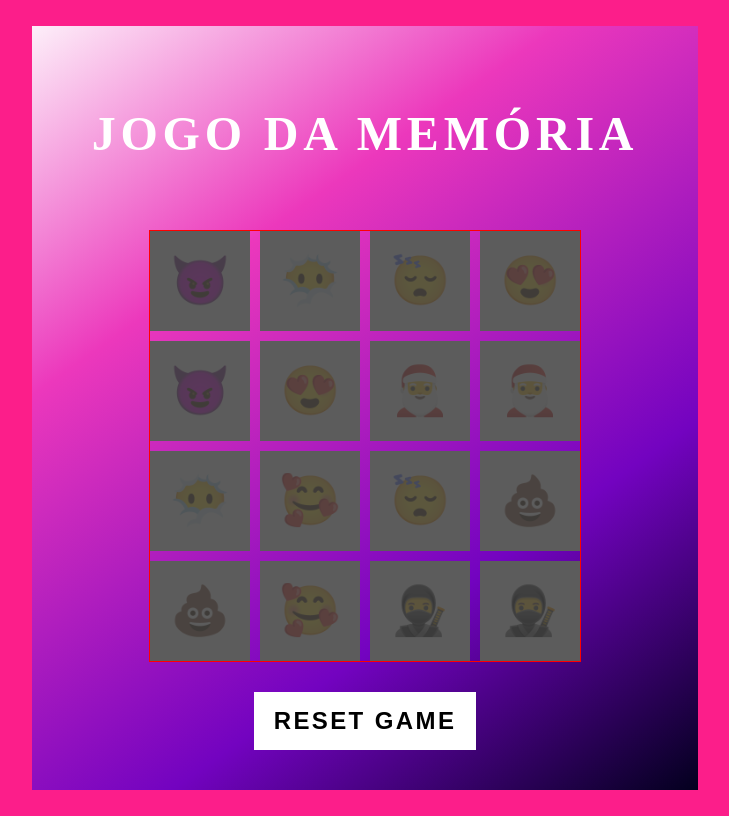
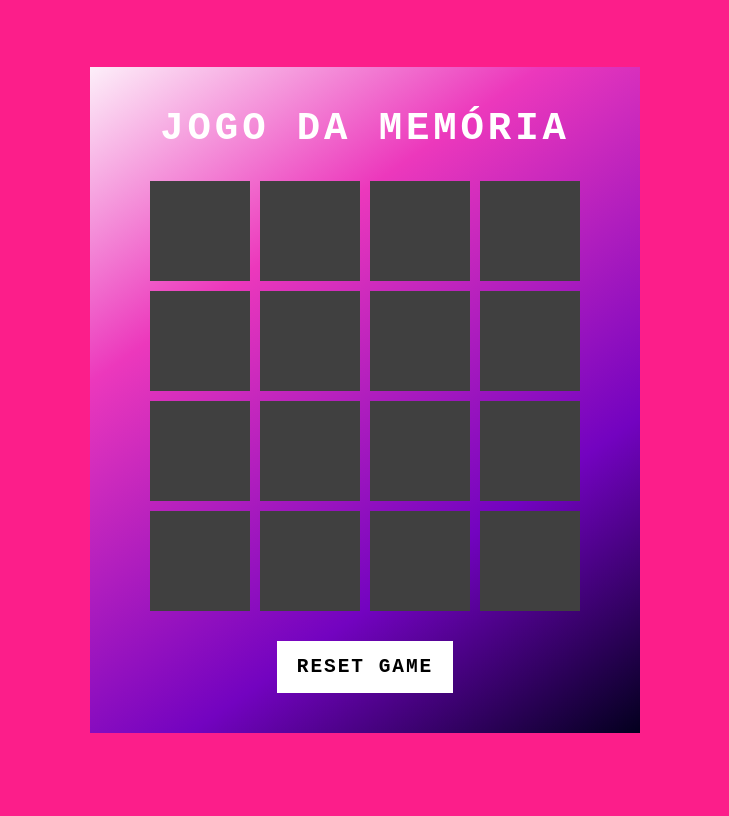
Before and after one commit to AylsonSantos/jogo-memoria-emojis, a plain HTML site: page index.html in a window 1280 px wide. Shown: the whole page, without its empty margins (275-1004 px from the left). Drawn offline with Linux system fonts and the light colour scheme.

Commit message:
finalizando projeto

```diff
--- a/src/styles/main.css
+++ b/src/styles/main.css
@@ -43,7 +43,7 @@ h2 {
 }
 
 .game {
-    border: 1px solid red;
+    /* border: 1px solid red; */
     width: 430px;
     height: 430px;
     display: flex;
@@ -72,7 +72,7 @@ h2 {
     position: absolute;
     inset: 0;
     background: #404040;
-    opacity: 0.85;
+    /* opacity: 0.85; */
     transition: 0.25s;
     transform: rotateY(0deg);
     backface-visibility: hidden;
--- a/src/styles/reset.css
+++ b/src/styles/reset.css
@@ -1,7 +1,7 @@
-body {
-    display: flex;
-    justify-content: center;
-    align-items: center;
-    min-height: 100vh;
-    background: #fc1e8a;
+* {
+    margin: 0;
+    padding: 0;
+    outline: none;
+    box-sizing: border-box;
+    font-family: monospace;
 }
```
